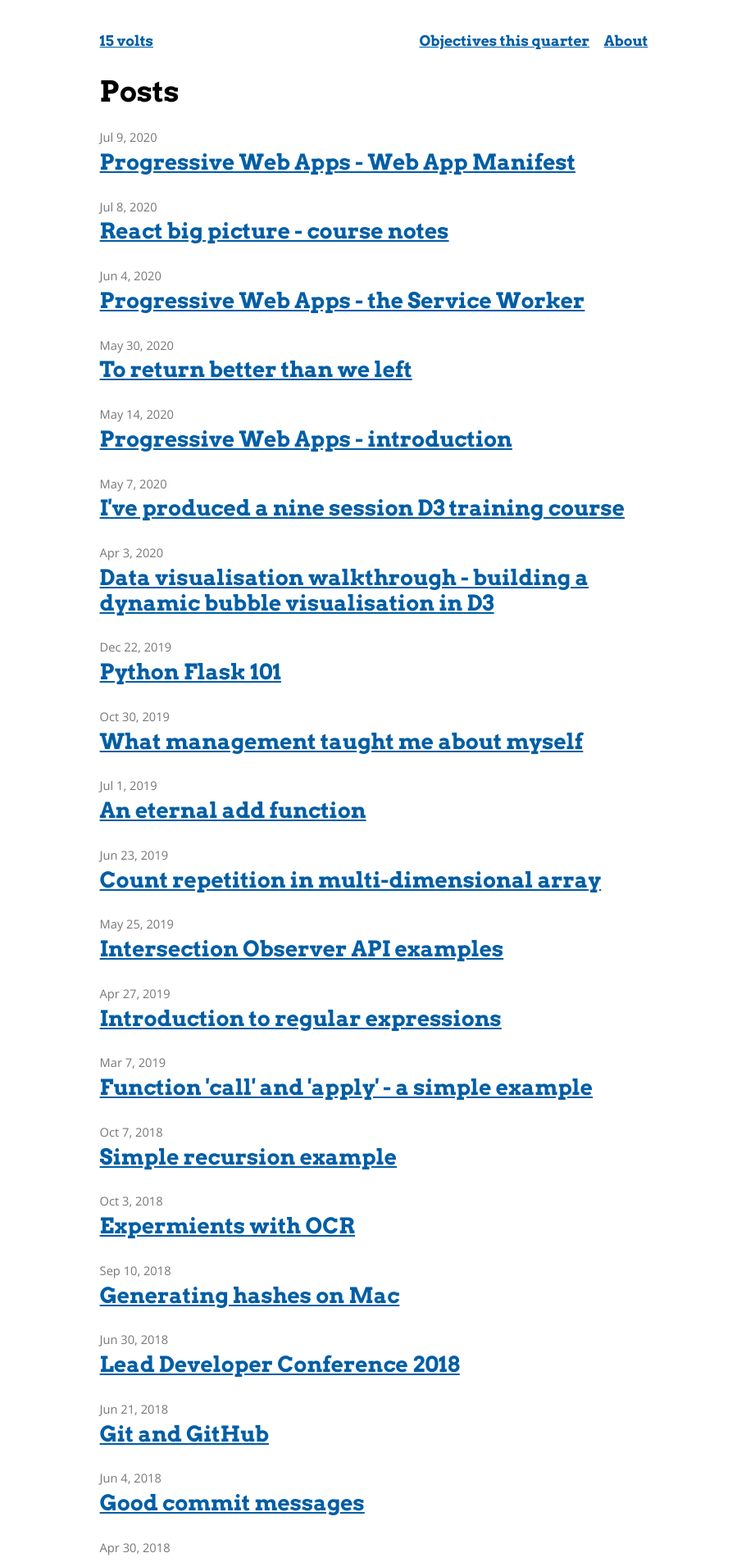
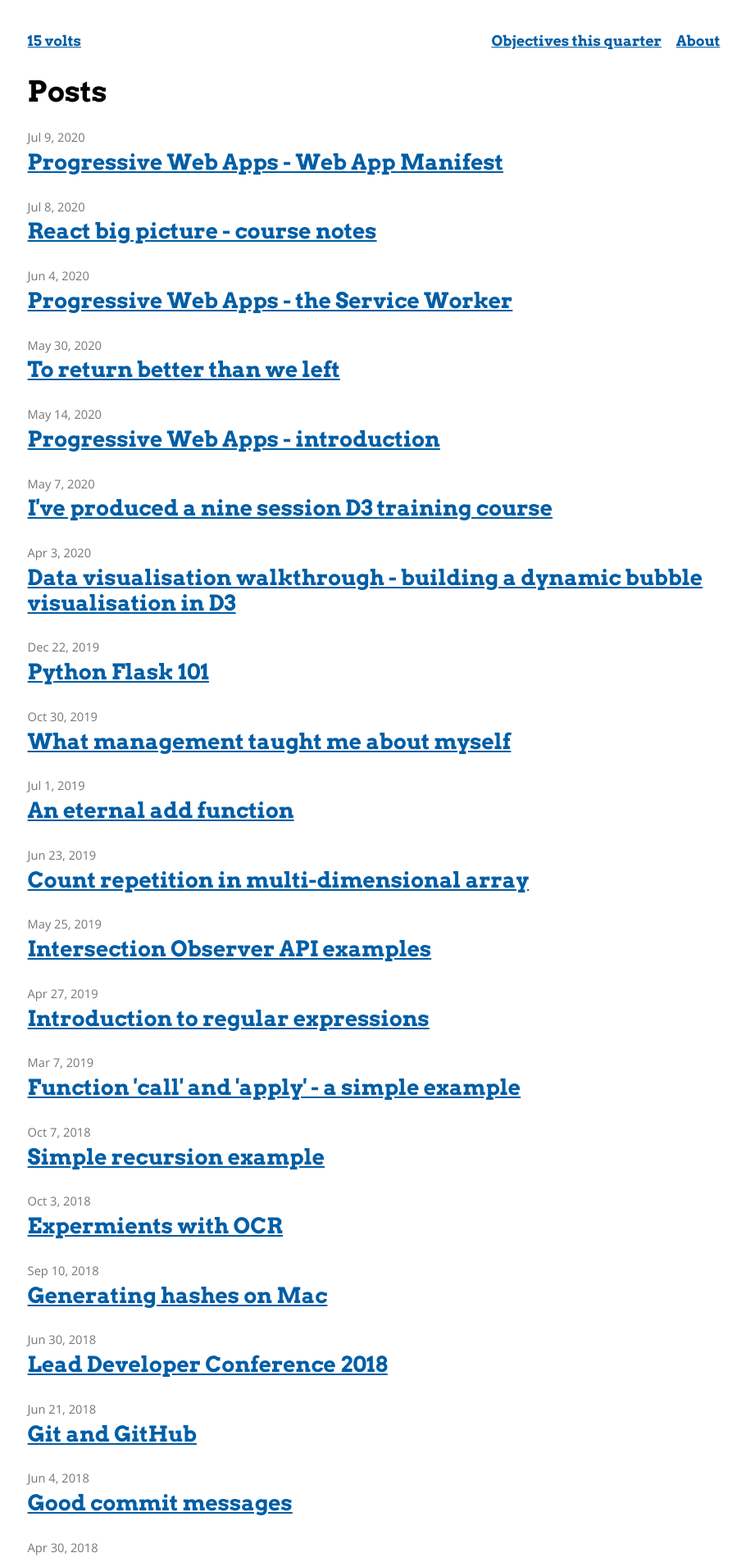
Before and after one commit to gtvj/gtvj.github.io, a Jekyll site: the page built from index.md, in a window 1280 px wide. Shown: the top 1906 px of the page at 82% size, without its empty margins (184-1094 px from the left). Built offline with Jekyll 4.4.1, drawn with Linux system fonts in a browser that asks for light colours; nearby versions of some CDN libraries.

Commit message:
Increase page width
Seemed a bit narrow.

```diff
--- a/_sass/_layout.scss
+++ b/_sass/_layout.scss
@@ -24,7 +24,7 @@ header {
 
 @media screen and (min-width: 50em) {
   body {
-    max-width: 38em;
+    max-width: 48em;
     padding: 2em;
   }
 }
```
